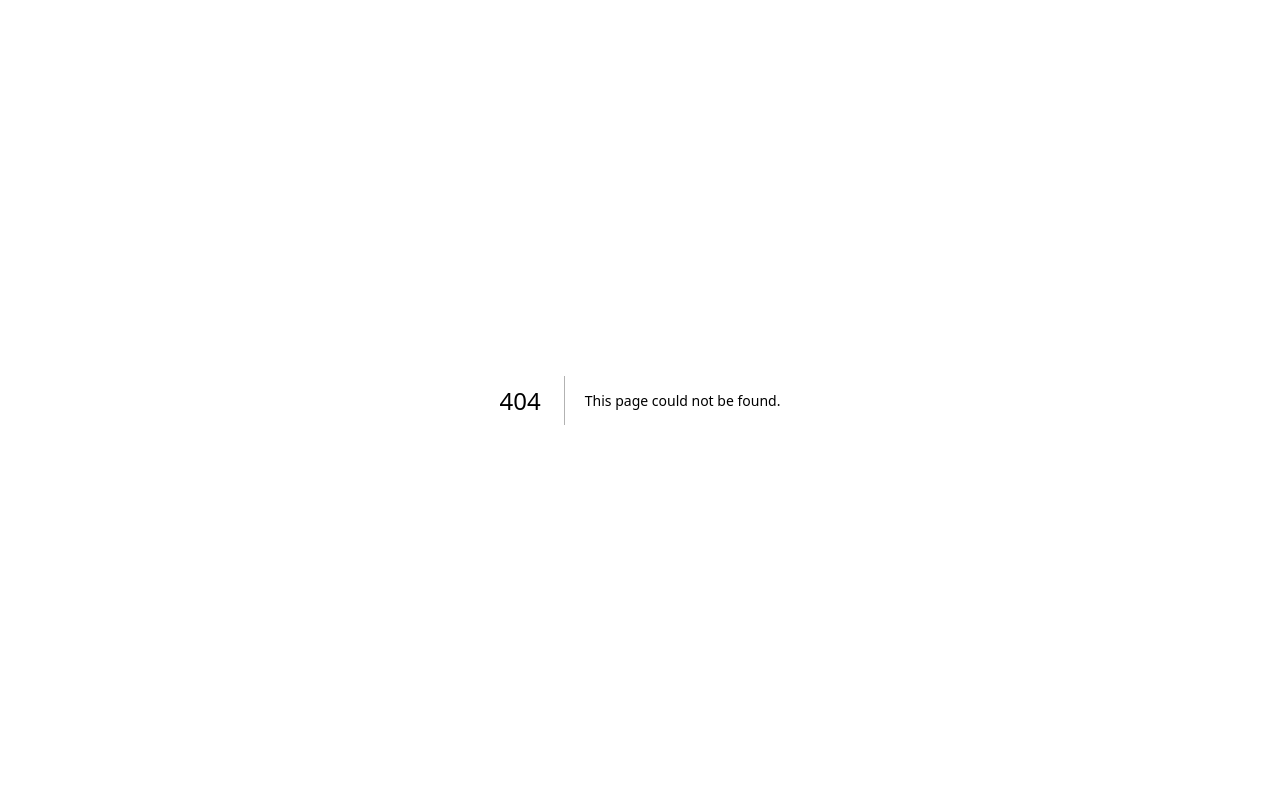
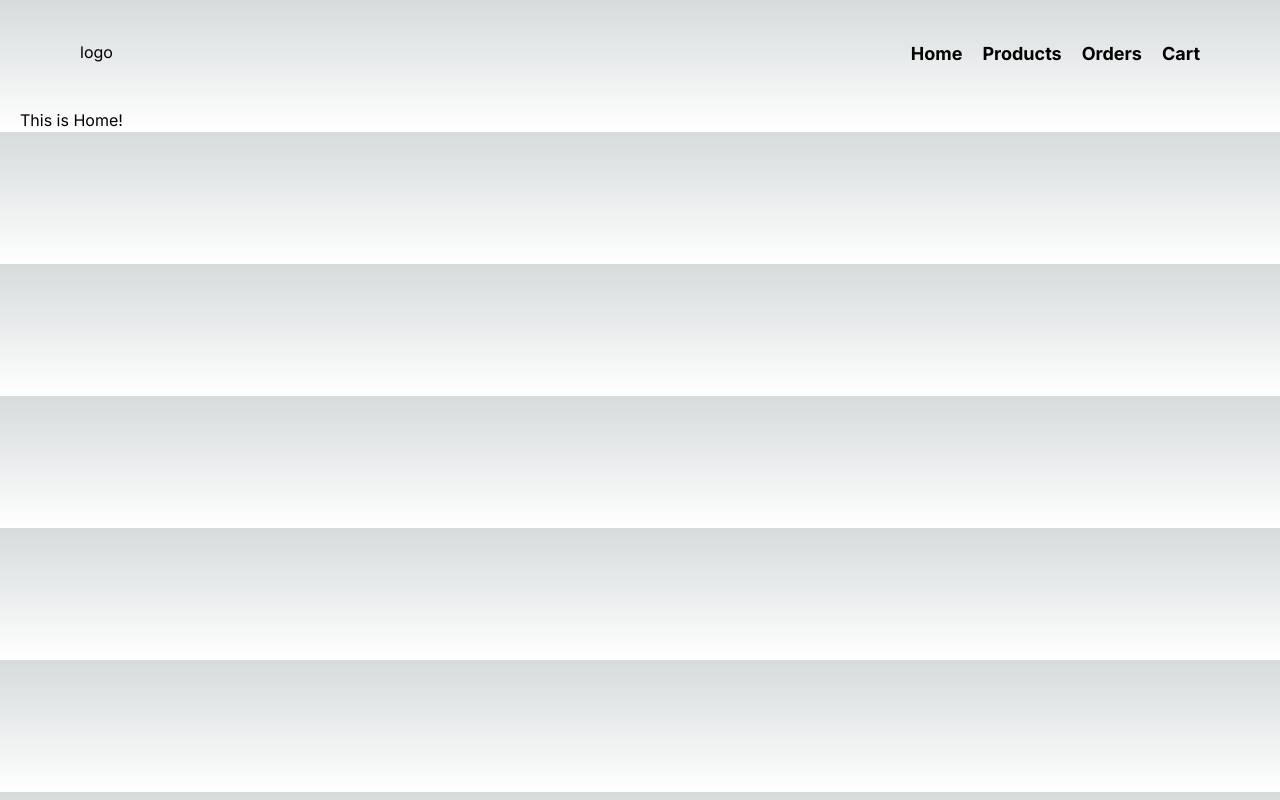
Before and after one commit to cocokhyle/Food-Ordering-System, a Next.js app: page /home in a window 1280 px wide. Before the commit this address had no page. Built offline with nearby package versions, Linux system fonts and the light colour scheme.

Commit message:
Setting Up

```diff
--- /dev/null
+++ b/src/app/(pages)/home/page.tsx
@@ -0,0 +1,9 @@
+export default function Hero() {
+  return (
+    <main>
+      <div>
+        <h1>This is Home!</h1>
+      </div>
+    </main>
+  );
+}
--- a/src/app/globals.css
+++ b/src/app/globals.css
@@ -6,13 +6,15 @@
   --foreground-rgb: 0, 0, 0;
   --background-start-rgb: 214, 219, 220;
   --background-end-rgb: 255, 255, 255;
+  --primary-color: #f36300;
+  --secondary-color: #d65700;
 }
 
 @media (prefers-color-scheme: dark) {
   :root {
     --foreground-rgb: 255, 255, 255;
     --background-start-rgb: 0, 0, 0;
-    --background-end-rgb: 0, 0, 0;
+    --background-end-rgb: 44, 44, 44;
   }
 }
 
--- a/src/app/layout.tsx
+++ b/src/app/layout.tsx
@@ -1,6 +1,7 @@
 import type { Metadata } from "next";
 import { Inter } from "next/font/google";
 import "./globals.css";
+import Header from "../components/header";
 
 const inter = Inter({ subsets: ["latin"] });
 
@@ -16,7 +17,10 @@ export default function RootLayout({
 }>) {
   return (
     <html lang="en">
-      <body className={inter.className}>{children}</body>
+      <body className={inter.className}>
+        <Header></Header>
+        <div className=" mr-5 ml-5">{children}</div>
+      </body>
     </html>
   );
 }
--- a/src/app/page.tsx
+++ b/src/app/page.tsx
@@ -1,113 +1,11 @@
 import Image from "next/image";
+
+import Hero from "./(pages)/home/page";
 
 export default function Home() {
   return (
-    <main className="flex min-h-screen flex-col items-center justify-between p-24">
-      <div className="z-10 w-full max-w-5xl items-center justify-between font-mono text-sm lg:flex">
-        <p className="fixed left-0 top-0 flex w-full justify-center border-b border-gray-300 bg-gradient-to-b from-zinc-200 pb-6 pt-8 backdrop-blur-2xl dark:border-neutral-800 dark:bg-zinc-800/30 dark:from-inherit lg:static lg:w-auto  lg:rounded-xl lg:border lg:bg-gray-200 lg:p-4 lg:dark:bg-zinc-800/30">
-          Get started by editing&nbsp;
-          <code className="font-mono font-bold">src/app/page.tsx</code>
-        </p>
-        <div className="fixed bottom-0 left-0 flex h-48 w-full items-end justify-center bg-gradient-to-t from-white via-white dark:from-black dark:via-black lg:static lg:size-auto lg:bg-none">
-          <a
-            className="pointer-events-none flex place-items-center gap-2 p-8 lg:pointer-events-auto lg:p-0"
-            href="https://vercel.com?utm_source=create-next-app&utm_medium=appdir-template&utm_campaign=create-next-app"
-            target="_blank"
-            rel="noopener noreferrer"
-          >
-            By{" "}
-            <Image
-              src="/vercel.svg"
-              alt="Vercel Logo"
-              className="dark:invert"
-              width={100}
-              height={24}
-              priority
-            />
-          </a>
-        </div>
-      </div>
-
-      <div className="relative z-[-1] flex place-items-center before:absolute before:h-[300px] before:w-full before:-translate-x-1/2 before:rounded-full before:bg-gradient-radial before:from-white before:to-transparent before:blur-2xl before:content-[''] after:absolute after:-z-20 after:h-[180px] after:w-full after:translate-x-1/3 after:bg-gradient-conic after:from-sky-200 after:via-blue-200 after:blur-2xl after:content-[''] before:dark:bg-gradient-to-br before:dark:from-transparent before:dark:to-blue-700 before:dark:opacity-10 after:dark:from-sky-900 after:dark:via-[#0141ff] after:dark:opacity-40 sm:before:w-[480px] sm:after:w-[240px] before:lg:h-[360px]">
-        <Image
-          className="relative dark:drop-shadow-[0_0_0.3rem_#ffffff70] dark:invert"
-          src="/next.svg"
-          alt="Next.js Logo"
-          width={180}
-          height={37}
-          priority
-        />
-      </div>
-
-      <div className="mb-32 grid text-center lg:mb-0 lg:w-full lg:max-w-5xl lg:grid-cols-4 lg:text-left">
-        <a
-          href="https://nextjs.org/docs?utm_source=create-next-app&utm_medium=appdir-template&utm_campaign=create-next-app"
-          className="group rounded-lg border border-transparent px-5 py-4 transition-colors hover:border-gray-300 hover:bg-gray-100 hover:dark:border-neutral-700 hover:dark:bg-neutral-800/30"
-          target="_blank"
-          rel="noopener noreferrer"
-        >
-          <h2 className="mb-3 text-2xl font-semibold">
-            Docs{" "}
-            <span className="inline-block transition-transform group-hover:translate-x-1 motion-reduce:transform-none">
-              -&gt;
-            </span>
-          </h2>
-          <p className="m-0 max-w-[30ch] text-sm opacity-50">
-            Find in-depth information about Next.js features and API.
-          </p>
-        </a>
-
-        <a
-          href="https://nextjs.org/learn?utm_source=create-next-app&utm_medium=appdir-template-tw&utm_campaign=create-next-app"
-          className="group rounded-lg border border-transparent px-5 py-4 transition-colors hover:border-gray-300 hover:bg-gray-100 hover:dark:border-neutral-700 hover:dark:bg-neutral-800/30"
-          target="_blank"
-          rel="noopener noreferrer"
-        >
-          <h2 className="mb-3 text-2xl font-semibold">
-            Learn{" "}
-            <span className="inline-block transition-transform group-hover:translate-x-1 motion-reduce:transform-none">
-              -&gt;
-            </span>
-          </h2>
-          <p className="m-0 max-w-[30ch] text-sm opacity-50">
-            Learn about Next.js in an interactive course with&nbsp;quizzes!
-          </p>
-        </a>
-
-        <a
-          href="https://vercel.com/templates?framework=next.js&utm_source=create-next-app&utm_medium=appdir-template&utm_campaign=create-next-app"
-          className="group rounded-lg border border-transparent px-5 py-4 transition-colors hover:border-gray-300 hover:bg-gray-100 hover:dark:border-neutral-700 hover:dark:bg-neutral-800/30"
-          target="_blank"
-          rel="noopener noreferrer"
-        >
-          <h2 className="mb-3 text-2xl font-semibold">
-            Templates{" "}
-            <span className="inline-block transition-transform group-hover:translate-x-1 motion-reduce:transform-none">
-              -&gt;
-            </span>
-          </h2>
-          <p className="m-0 max-w-[30ch] text-sm opacity-50">
-            Explore starter templates for Next.js.
-          </p>
-        </a>
-
-        <a
-          href="https://vercel.com/new?utm_source=create-next-app&utm_medium=appdir-template&utm_campaign=create-next-app"
-          className="group rounded-lg border border-transparent px-5 py-4 transition-colors hover:border-gray-300 hover:bg-gray-100 hover:dark:border-neutral-700 hover:dark:bg-neutral-800/30"
-          target="_blank"
-          rel="noopener noreferrer"
-        >
-          <h2 className="mb-3 text-2xl font-semibold">
-            Deploy{" "}
-            <span className="inline-block transition-transform group-hover:translate-x-1 motion-reduce:transform-none">
-              -&gt;
-            </span>
-          </h2>
-          <p className="m-0 max-w-[30ch] text-balance text-sm opacity-50">
-            Instantly deploy your Next.js site to a shareable URL with Vercel.
-          </p>
-        </a>
-      </div>
+    <main className=" min-h-[200rem]">
+      <Hero />
     </main>
   );
 }
--- /dev/null
+++ b/src/components/footer.tsx
@@ -0,0 +1,3 @@
+export default function Footer() {
+  return <main></main>;
+}
--- /dev/null
+++ b/src/components/header.tsx
@@ -0,0 +1,27 @@
+import Link from "next/link";
+
+export default function Header() {
+  const navLinks = [
+    { name: "Home", href: "" },
+    { name: "Products", href: "" },
+    { name: "Orders", href: "" },
+    { name: "Cart", href: "" },
+  ];
+  return (
+    <main>
+      <div className="bg-transparent pt-10 pl-20 pr-20 pb-10 flex justify-between">
+        <div className=" flex-none">
+          <h1>logo</h1>
+        </div>
+
+        <ul className="flex gap-5 text-lg font-bold">
+          {navLinks.map((link, index) => (
+            <li key={index}>
+              <Link href={link.href}>{link.name}</Link>
+            </li>
+          ))}
+        </ul>
+      </div>
+    </main>
+  );
+}
--- a/tailwind.config.ts
+++ b/tailwind.config.ts
@@ -13,6 +13,10 @@ const config: Config = {
         "gradient-conic":
           "conic-gradient(from 180deg at 50% 50%, var(--tw-gradient-stops))",
       },
+      colors: {
+        primary: "var(--primary-color)",
+        secondary: "var(--secondary-color)",
+      },
     },
   },
   plugins: [],
```
